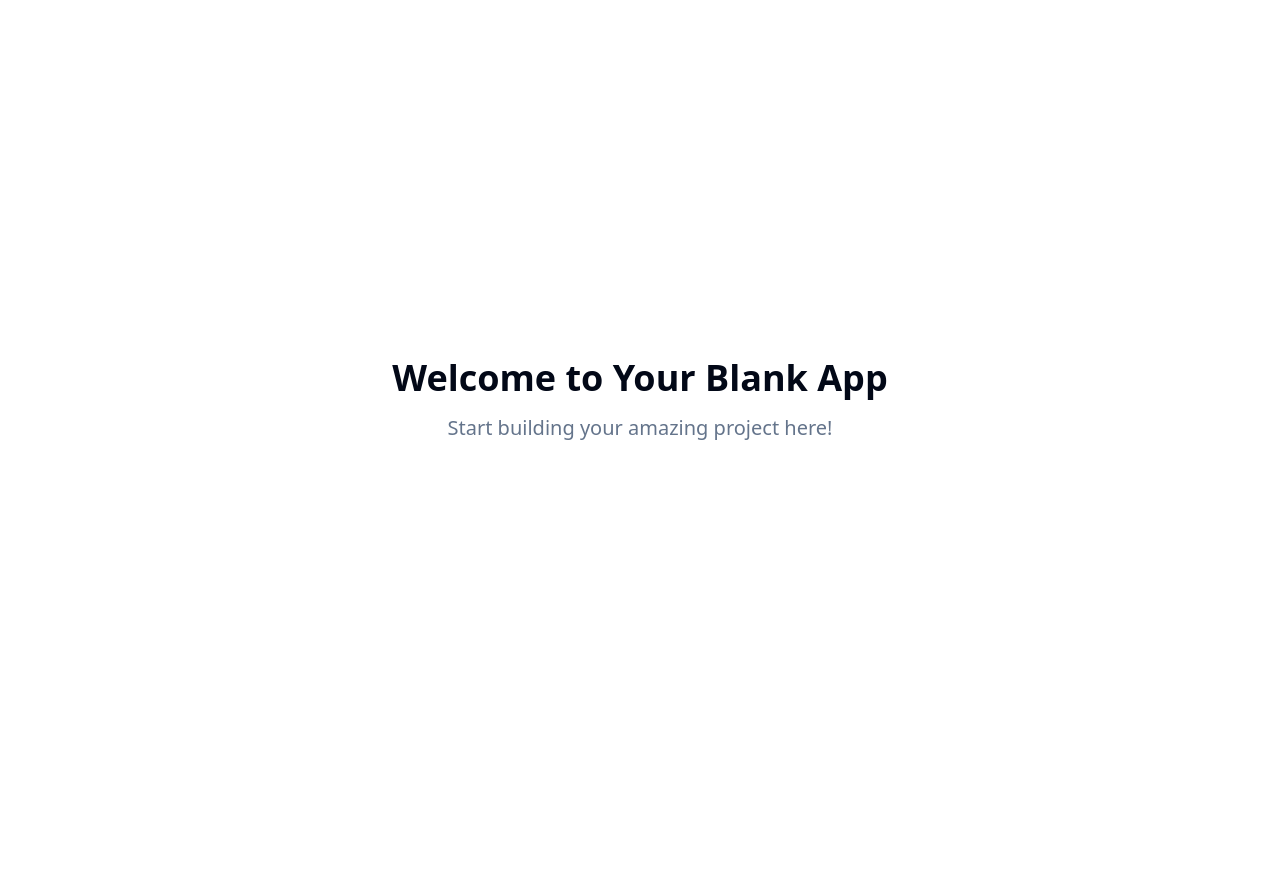
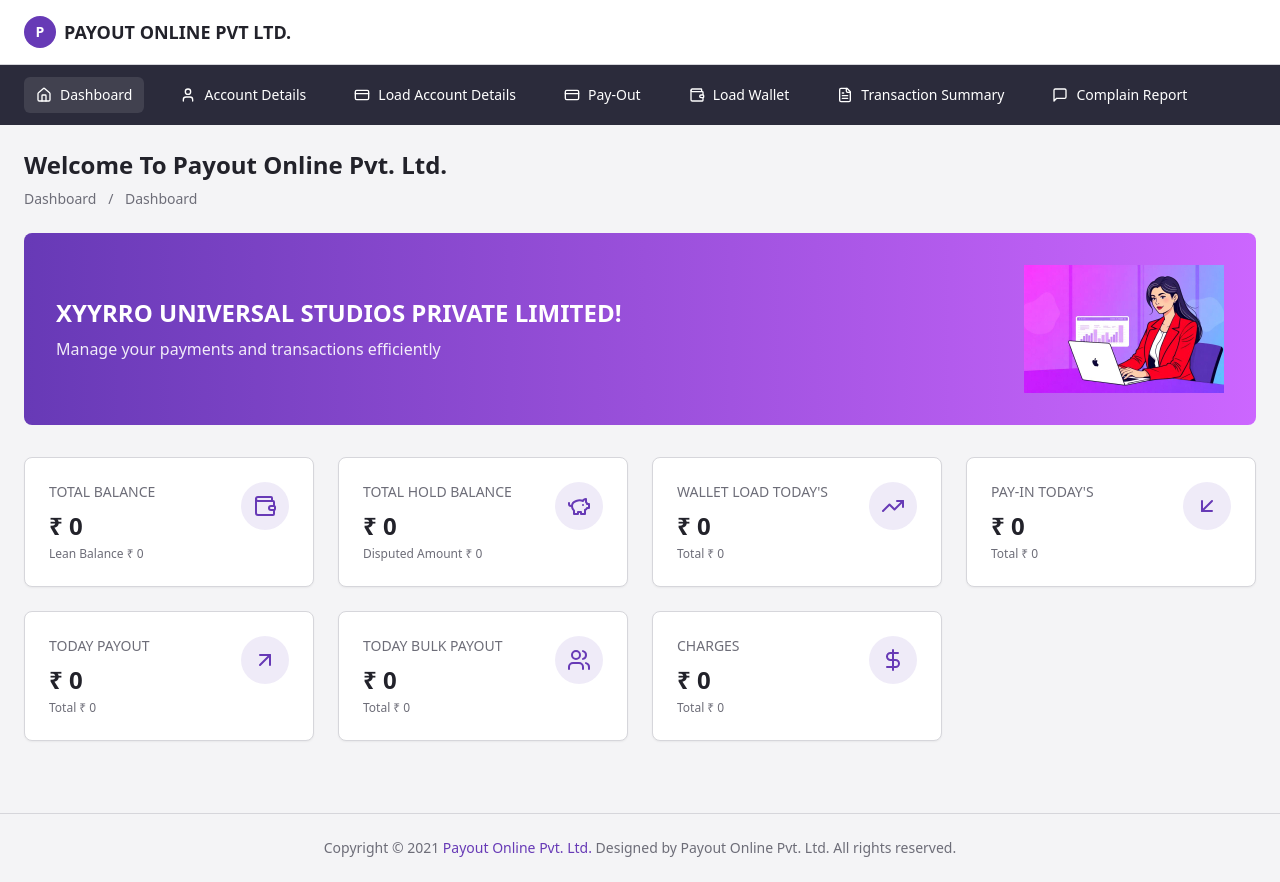
Before and after one commit to AdityaVatsS/PAYOUT-PAGE-1234, a React (Vite) app: page / in a window 1280 px wide. Before the commit the page ends 800 px from the top, so only its background shows below. Built offline with nearby package versions, Linux system fonts and the light colour scheme.

Commit message:
Clone website using React
Clone the provided website image using React.

```diff
--- /dev/null
+++ b/src/components/DashboardCard.tsx
@@ -0,0 +1,33 @@
+import React from 'react';
+import { Card, CardContent } from '@/components/ui/card';
+import { LucideIcon } from 'lucide-react';
+
+interface DashboardCardProps {
+  title: string;
+  amount: string;
+  subtitle?: string;
+  icon: LucideIcon;
+}
+
+const DashboardCard: React.FC<DashboardCardProps> = ({ title, amount, subtitle, icon: Icon }) => {
+  return (
+    <Card className="relative overflow-hidden border border-border">
+      <CardContent className="p-6">
+        <div className="flex items-start justify-between">
+          <div className="flex-1">
+            <h3 className="text-sm font-medium text-muted-foreground mb-2">{title}</h3>
+            <p className="text-2xl font-bold text-foreground">{amount}</p>
+            {subtitle && (
+              <p className="text-xs text-muted-foreground mt-1">{subtitle}</p>
+            )}
+          </div>
+          <div className="w-12 h-12 rounded-full bg-primary/10 flex items-center justify-center">
+            <Icon className="w-6 h-6 text-primary" />
+          </div>
+        </div>
+      </CardContent>
+    </Card>
+  );
+};
+
+export default DashboardCard;
--- /dev/null
+++ b/src/components/Header.tsx
@@ -0,0 +1,20 @@
+import React from 'react';
+
+const Header = () => {
+  return (
+    <header className="bg-card border-b border-border py-4 px-6">
+      <div className="flex items-center">
+        <div className="flex items-center space-x-2">
+          <div className="w-8 h-8 bg-primary rounded-full flex items-center justify-center">
+            <span className="text-primary-foreground font-bold text-sm">P</span>
+          </div>
+          <div>
+            <h1 className="text-lg font-bold text-foreground">PAYOUT ONLINE PVT LTD.</h1>
+          </div>
+        </div>
+      </div>
+    </header>
+  );
+};
+
+export default Header;
--- /dev/null
+++ b/src/components/HeroBanner.tsx
@@ -0,0 +1,24 @@
+import React from 'react';
+import heroImage from '@/assets/hero-illustration.png';
+
+const HeroBanner = () => {
+  return (
+    <div className="bg-gradient-to-r from-hero-bg to-hero-accent rounded-lg p-8 text-white relative overflow-hidden">
+      <div className="flex items-center justify-between">
+        <div className="flex-1">
+          <h2 className="text-2xl font-bold mb-2">XYYRRO UNIVERSAL STUDIOS PRIVATE LIMITED!</h2>
+          <p className="text-white/90">Manage your payments and transactions efficiently</p>
+        </div>
+        <div className="hidden md:block">
+          <img
+            src={heroImage}
+            alt="Business professional"
+            className="h-32 w-auto object-contain"
+          />
+        </div>
+      </div>
+    </div>
+  );
+};
+
+export default HeroBanner;
--- /dev/null
+++ b/src/components/Navigation.tsx
@@ -0,0 +1,39 @@
+import React from 'react';
+import { Home, User, CreditCard, Wallet, FileText, MessageSquare } from 'lucide-react';
+
+const Navigation = () => {
+  const navItems = [
+    { icon: Home, label: 'Dashboard', active: true },
+    { icon: User, label: 'Account Details' },
+    { icon: CreditCard, label: 'Load Account Details' },
+    { icon: CreditCard, label: 'Pay-Out' },
+    { icon: Wallet, label: 'Load Wallet' },
+    { icon: FileText, label: 'Transaction Summary' },
+    { icon: MessageSquare, label: 'Complain Report' },
+  ];
+
+  return (
+    <nav className="bg-nav-bg text-nav-foreground px-6 py-3">
+      <ul className="flex space-x-6">
+        {navItems.map((item, index) => {
+          const Icon = item.icon;
+          return (
+            <li key={index}>
+              <a
+                href="#"
+                className={`flex items-center space-x-2 px-3 py-2 rounded-md text-sm font-medium transition-colors hover:bg-white/10 ${
+                  item.active ? 'bg-white/10' : ''
+                }`}
+              >
+                <Icon className="w-4 h-4" />
+                <span>{item.label}</span>
+              </a>
+            </li>
+          );
+        })}
+      </ul>
+    </nav>
+  );
+};
+
+export default Navigation;
--- a/src/index.css
+++ b/src/index.css
@@ -8,33 +8,39 @@ All colors MUST be HSL.
 
 @layer base {
   :root {
-    --background: 0 0% 100%;
-    --foreground: 222.2 84% 4.9%;
+    --background: 240 10% 96%;
+    --foreground: 240 10% 15%;
 
     --card: 0 0% 100%;
-    --card-foreground: 222.2 84% 4.9%;
+    --card-foreground: 240 10% 15%;
 
     --popover: 0 0% 100%;
-    --popover-foreground: 222.2 84% 4.9%;
+    --popover-foreground: 240 10% 15%;
 
-    --primary: 222.2 47.4% 11.2%;
-    --primary-foreground: 210 40% 98%;
+    --primary: 262 52% 47%;
+    --primary-foreground: 0 0% 100%;
 
-    --secondary: 210 40% 96.1%;
-    --secondary-foreground: 222.2 47.4% 11.2%;
+    --secondary: 240 6% 90%;
+    --secondary-foreground: 240 10% 15%;
 
-    --muted: 210 40% 96.1%;
-    --muted-foreground: 215.4 16.3% 46.9%;
+    --muted: 240 6% 90%;
+    --muted-foreground: 240 5% 45%;
 
-    --accent: 210 40% 96.1%;
-    --accent-foreground: 222.2 47.4% 11.2%;
+    --accent: 262 52% 47%;
+    --accent-foreground: 0 0% 100%;
 
     --destructive: 0 84.2% 60.2%;
-    --destructive-foreground: 210 40% 98%;
+    --destructive-foreground: 0 0% 100%;
 
-    --border: 214.3 31.8% 91.4%;
-    --input: 214.3 31.8% 91.4%;
-    --ring: 222.2 84% 4.9%;
+    --border: 240 6% 85%;
+    --input: 240 6% 85%;
+    --ring: 262 52% 47%;
+
+    --nav-bg: 240 15% 20%;
+    --nav-foreground: 0 0% 100%;
+
+    --hero-bg: 262 52% 47%;
+    --hero-accent: 280 100% 70%;
 
     --radius: 0.5rem;
 
--- /dev/null
+++ b/src/pages/Dashboard.tsx
@@ -0,0 +1,101 @@
+import React from 'react';
+import Header from '@/components/Header';
+import Navigation from '@/components/Navigation';
+import HeroBanner from '@/components/HeroBanner';
+import DashboardCard from '@/components/DashboardCard';
+import {
+  Wallet,
+  PiggyBank,
+  TrendingUp,
+  ArrowUpRight,
+  ArrowDownLeft,
+  Users,
+  DollarSign
+} from 'lucide-react';
+
+const Dashboard = () => {
+  const dashboardData = [
+    {
+      title: "TOTAL BALANCE",
+      amount: "₹ 0",
+      subtitle: "Lean Balance ₹ 0",
+      icon: Wallet
+    },
+    {
+      title: "TOTAL HOLD BALANCE",
+      amount: "₹ 0",
+      subtitle: "Disputed Amount ₹ 0",
+      icon: PiggyBank
+    },
+    {
+      title: "WALLET LOAD TODAY'S",
+      amount: "₹ 0",
+      subtitle: "Total ₹ 0",
+      icon: TrendingUp
+    },
+    {
+      title: "PAY-IN TODAY'S",
+      amount: "₹ 0",
+      subtitle: "Total ₹ 0",
+      icon: ArrowDownLeft
+    },
+    {
+      title: "TODAY PAYOUT",
+      amount: "₹ 0",
+      subtitle: "Total ₹ 0",
+      icon: ArrowUpRight
+    },
+    {
+      title: "TODAY BULK PAYOUT",
+      amount: "₹ 0",
+      subtitle: "Total ₹ 0",
+      icon: Users
+    },
+    {
+      title: "CHARGES",
+      amount: "₹ 0",
+      subtitle: "Total ₹ 0",
+      icon: DollarSign
+    }
+  ];
+
+  return (
+    <div className="min-h-screen bg-background">
+      <Header />
+      <Navigation />
+
+      <main className="p-6">
+        <div className="mb-6">
+          <h1 className="text-2xl font-bold text-foreground mb-2">Welcome To Payout Online Pvt. Ltd.</h1>
+          <nav className="text-sm text-muted-foreground">
+            <span>Dashboard</span> <span className="mx-2">/</span> <span>Dashboard</span>
+          </nav>
+        </div>
+
+        <div className="mb-8">
+          <HeroBanner />
+        </div>
+
+        <div className="grid grid-cols-1 md:grid-cols-2 lg:grid-cols-3 xl:grid-cols-4 gap-6">
+          {dashboardData.map((item, index) => (
+            <DashboardCard
+              key={index}
+              title={item.title}
+              amount={item.amount}
+              subtitle={item.subtitle}
+              icon={item.icon}
+            />
+          ))}
+        </div>
+      </main>
+
+      <footer className="mt-12 border-t border-border py-6 px-6 text-center">
+        <p className="text-sm text-muted-foreground">
+          Copyright © 2021 <span className="text-primary">Payout Online Pvt. Ltd.</span> Designed by Payout Online Pvt. Ltd. All rights reserved.
+        </p>
+      </footer>
+    </div>
+  );
+};
+
+export default Dashboard;
--- a/src/pages/Index.tsx
+++ b/src/pages/Index.tsx
@@ -1,14 +1,7 @@
-// Update this page (the content is just a fallback if you fail to update the page)
+import Dashboard from './Dashboard';
 
 const Index = () => {
-  return (
-    <div className="min-h-screen flex items-center justify-center bg-background">
-      <div className="text-center">
-        <h1 className="text-4xl font-bold mb-4">Welcome to Your Blank App</h1>
-        <p className="text-xl text-muted-foreground">Start building your amazing project here!</p>
-      </div>
-    </div>
-  );
+  return <Dashboard />;
 };
 
 export default Index;
--- a/tailwind.config.ts
+++ b/tailwind.config.ts
@@ -52,6 +52,14 @@ export default {
 					DEFAULT: 'hsl(var(--card))',
 					foreground: 'hsl(var(--card-foreground))'
 				},
+				nav: {
+					bg: 'hsl(var(--nav-bg))',
+					foreground: 'hsl(var(--nav-foreground))'
+				},
+				hero: {
+					bg: 'hsl(var(--hero-bg))',
+					accent: 'hsl(var(--hero-accent))'
+				},
 				sidebar: {
 					DEFAULT: 'hsl(var(--sidebar-background))',
 					foreground: 'hsl(var(--sidebar-foreground))',
```
Also changed, not shown: src/assets/hero-illustration.png (added).
